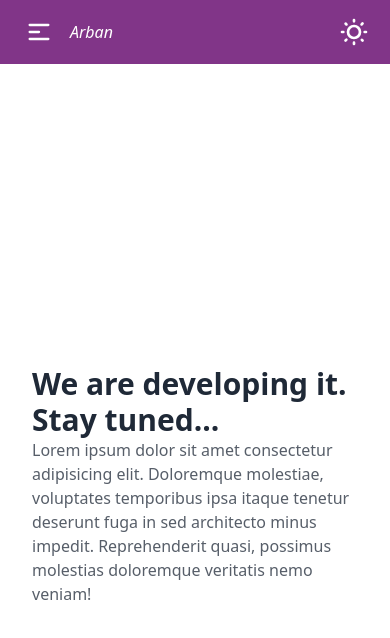
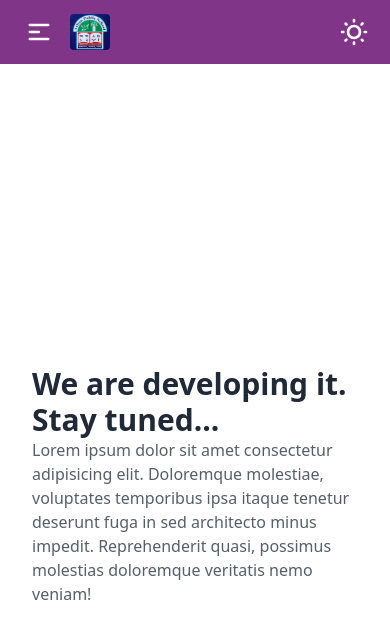
Before and after one commit to misbahulhoq/arbanpublicschool, a Next.js app: page / in a window 390 px wide. Shown: the top 638 px of the page. Built offline with nearby package versions, Linux system fonts and the light colour scheme.

Commit message:
header erros fixed

```diff
--- a/src/components/shared/Header.tsx
+++ b/src/components/shared/Header.tsx
@@ -1,15 +1,18 @@
+/* eslint-disable @typescript-eslint/ban-ts-comment */
 "use client";
-import { useEffect, useState } from "react";
+import { ChangeEvent, useEffect, useState } from "react";
 import NavLink from "./NavLink";
 import Link from "next/link";
 import Image from "next/image";
 
 const Header = () => {
   const [theme, setTheme] = useState(
-    localStorage.getItem("theme") ? localStorage.getItem("theme") : "light"
+    typeof window !== "undefined" && localStorage.getItem("theme")
+      ? localStorage.getItem("theme")
+      : "light"
   );
 
-  const handleTheme = (e) => {
+  const handleTheme = (e: ChangeEvent<HTMLInputElement>) => {
     if (e.target.checked) {
       setTheme("light");
     } else {
@@ -20,6 +23,7 @@ const Header = () => {
   useEffect(() => {
     localStorage.setItem("theme", theme as string);
     const localTheme = localStorage.getItem("theme");
+    //@ts-expect-error
     document?.querySelector("html").setAttribute("data-theme", localTheme);
   }, [theme]);
 
@@ -82,9 +86,8 @@ const Header = () => {
             height={25}
             width={40}
             alt="Arban Public School Logo"
-            className="rounded hidden lg:block"
+            className="rounded lg:h-auto lg:w-auto h-9"
           />
-          <h2 className="italic">Arban</h2>
         </Link>
       </div>
 
```
